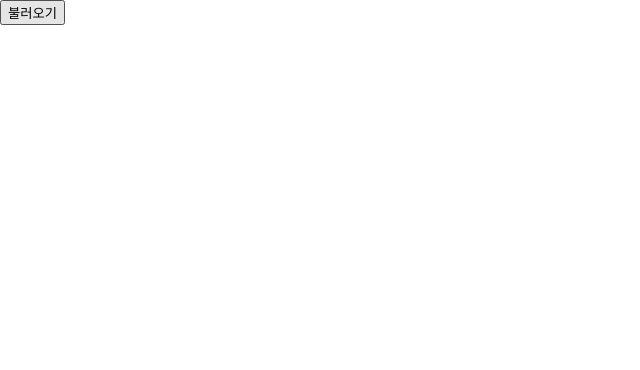
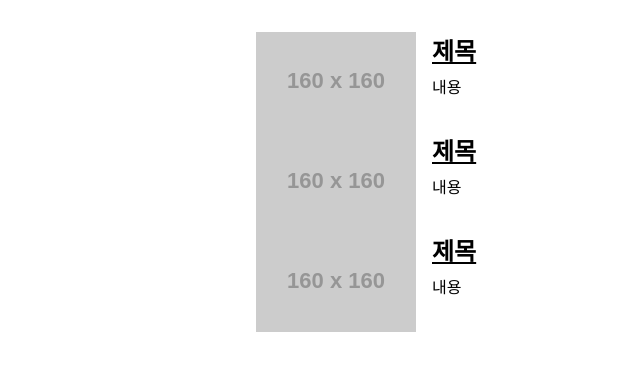
Before and after one commit to artistwm03/react_book_practice001, a React (Create React App) app: page /1 in a window 1280 px wide. Shown: the top 370 px of the page, without its empty margins (0-640 px from the left). Built offline with nearby package versions, Linux system fonts and the light colour scheme.

Commit message:
외부 api 연동 - 간단한 예시데이터 가지고 화면 띄우기.

```diff
--- /dev/null
+++ b/src/14_components/NewsItem.js
@@ -0,0 +1,59 @@
+import React from 'react';
+import styled from 'styled-components';
+
+const NewsItemBlock = styled.div`
+  display: flex;
+  .thumbnail {
+    margin-right: 1rem;
+    img {
+      display: block;
+      width: 160px;
+      height: 100px;
+      object-fit: cover;
+    }
+  }
+  .contents {
+    h2 {
+      margin: 0;
+      a {
+        color: black;
+      }
+    }
+    p {
+      margin: 0;
+      line-height: 1.5;
+      margin-top: 0.5rem;
+      white-space: normal;
+    }
+  }
+  & + & {
+    margin-top: 3rem;
+  }
+`;
+
+const NewsItem = ({ article }) => {
+  const { title, description, url, urlToImage } = article;
+  return (
+    <div>
+      <NewsItemBlock>
+        {urlToImage && (
+          <div className="thumbnail">
+            <a href={url} target="_blank" rel="noopener noreferrer">
+              <img src={urlToImage} alt="thumbnail" />
+            </a>
+          </div>
+        )}
+        <div className="contents">
+          <h2>
+            <a href={url} target="_blank" rel="noopener noreferrer">
+              {title}
+            </a>
+          </h2>
+          <p>{description}</p>
+        </div>
+      </NewsItemBlock>
+    </div>
+  );
+};
+
+export default NewsItem;
--- /dev/null
+++ b/src/14_components/NewsList.js
@@ -0,0 +1,35 @@
+import React from 'react';
+import styled from 'styled-components';
+import NewsItem from './NewsItem';
+
+const NewsListBlock = styled.div`
+  box-sizing: border-box;
+  padding-bottom: 3rem;
+  width: 768px;
+  margin: 0 auto;
+  margin-top: 2rem;
+  @media screen and (max-width: 768px) {
+    width: 100%;
+    padding-left: 1rem;
+    padding-right: 1rem;
+  }
+`;
+
+const sampleArticle = {
+  title: '제목',
+  description: '내용',
+  url: 'https://google.com',
+  urlToImage: 'https://via.placeholder.com/160',
+};
+
+const NewsList = () => {
+  return (
+      <NewsListBlock>
+        <NewsItem article={sampleArticle} />
+        <NewsItem article={sampleArticle} />
+        <NewsItem article={sampleArticle} />
+      </NewsListBlock>
+  );
+}
+
+export default NewsList;
--- a/src/App.js
+++ b/src/App.js
@@ -1,27 +1,8 @@
-import React, { useState } from 'react';
-import axios from 'axios';
+import React from 'react';
+import NewsList from './14_components/NewsList';
 
 const App = () => {
-  const [data, setData] = useState(null);
-  const onClick = async () => {
-      try{
-          const response = await axios.get(
-          'https://newsapi.org/v2/top-headlines?country=kr&apiKey=d6c614055e7f49a485d3c121fa70ec32',
-          );
-
-          setData(response.data);
-      } catch (e) {
-        console.log(e);
-      }
-  };
-  return (
-      <div>
-          <div>
-            <button onClick={onClick}>불러오기</button>
-          </div>
-          {data && <textarea rows={7} value={JSON.stringify(data, null, 2)} readOnly={true} />}
-      </div>
-  );
+  return <NewsList />;
 };
 
 export default App;
```
